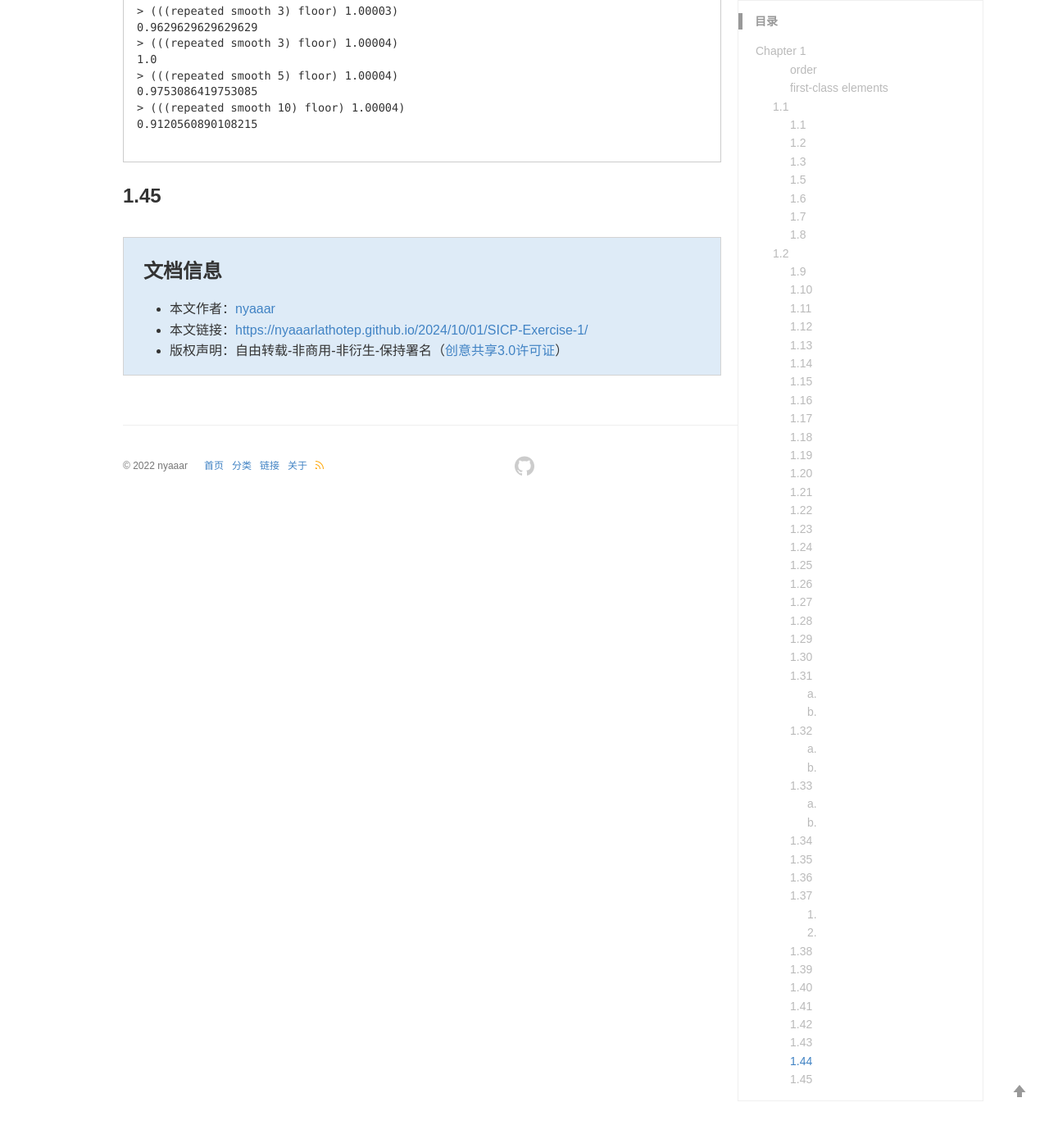
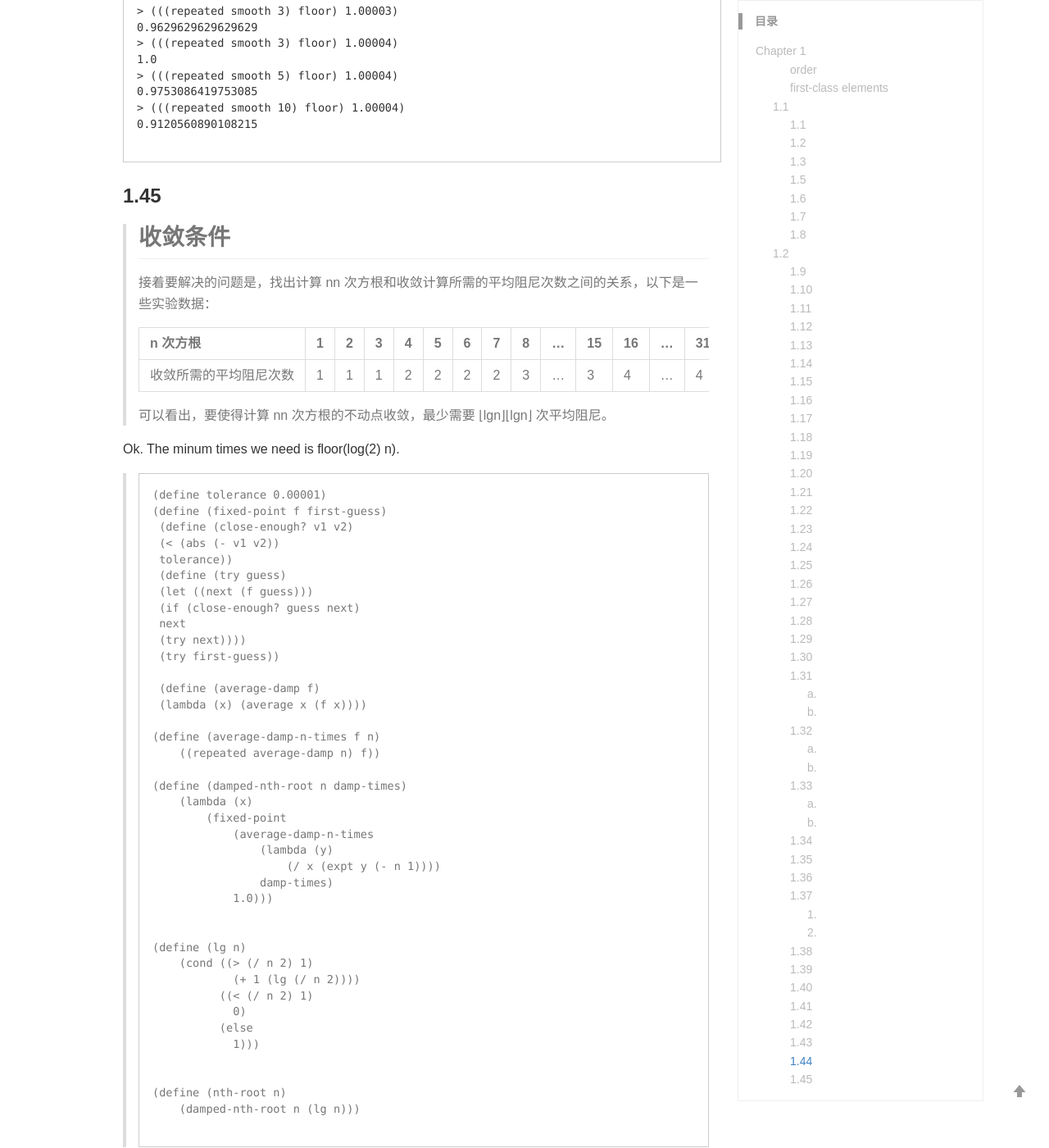
Before and after one commit to nyaaarlathotep/nyaaarlathotep.github.io, a Jekyll site: the page built from _posts/2024-10-01- SICP Exercise 1.md, in a window 1280 px wide and 1400 px high, scrolled down 20453 px. Shown: the whole window at 82% size. Built offline with Jekyll 4.4.1, drawn with Linux system fonts in a browser that asks for light colours; comment, search, counter and statistics services are not loaded; a style sheet for code colours, icons or effects is not loaded; some of the changed text lies outside the part shown.

Commit message:
Update 2024-10-01- SICP Exercise 1.md

````diff
--- a/_posts/2024-10-01- SICP Exercise 1.md
+++ b/_posts/2024-10-01- SICP Exercise 1.md
@@ -984,3 +984,58 @@ LOL. The question itself is rather complex.
 ```
 
 ### 1.45
+
+> ## 收敛条件
+>
+> 接着要解决的问题是，找出计算 nn 次方根和收敛计算所需的平均阻尼次数之间的关系，以下是一些实验数据：
+>
+> | n 次方根               | 1    | 2    | 3    | 4    | 5    | 6    | 7    | 8    | ...  | 15   | 16   | ...  | 31   | 32   | ...  |
+> | :--------------------- | :--- | :--- | :--- | :--- | :--- | :--- | :--- | :--- | :--- | :--- | :--- | :--- | :--- | :--- | :--- |
+> | 收敛所需的平均阻尼次数 | 1    | 1    | 1    | 2    | 2    | 2    | 2    | 3    | ...  | 3    | 4    | ...  | 4    | 5    | ...  |
+>
+> 可以看出，要使得计算 nn 次方根的不动点收敛，最少需要 ⌊lgn⌋⌊lg⁡n⌋ 次平均阻尼。
+
+Ok. The minum times we need is floor(log(2) n).
+
+> ```
+> (define tolerance 0.00001)
+> (define (fixed-point f first-guess)
+>  (define (close-enough? v1 v2)
+>  (< (abs (- v1 v2))
+>  tolerance))
+>  (define (try guess)
+>  (let ((next (f guess)))
+>  (if (close-enough? guess next)
+>  next
+>  (try next))))
+>  (try first-guess))
+>
+>  (define (average-damp f)
+>  (lambda (x) (average x (f x))))
+>
+> (define (average-damp-n-times f n)
+>     ((repeated average-damp n) f))
+>
+> (define (damped-nth-root n damp-times)
+>     (lambda (x)
+>         (fixed-point
+>             (average-damp-n-times
+>                 (lambda (y)
+>                     (/ x (expt y (- n 1))))
+>                 damp-times)
+>             1.0)))
+>
+>
+> (define (lg n)
+>     (cond ((> (/ n 2) 1)
+>             (+ 1 (lg (/ n 2))))
+>           ((< (/ n 2) 1)
+>             0)
+>           (else
+>             1)))
+>
+>
+> (define (nth-root n)
+>     (damped-nth-root n (lg n)))
+>
+> ```
````
